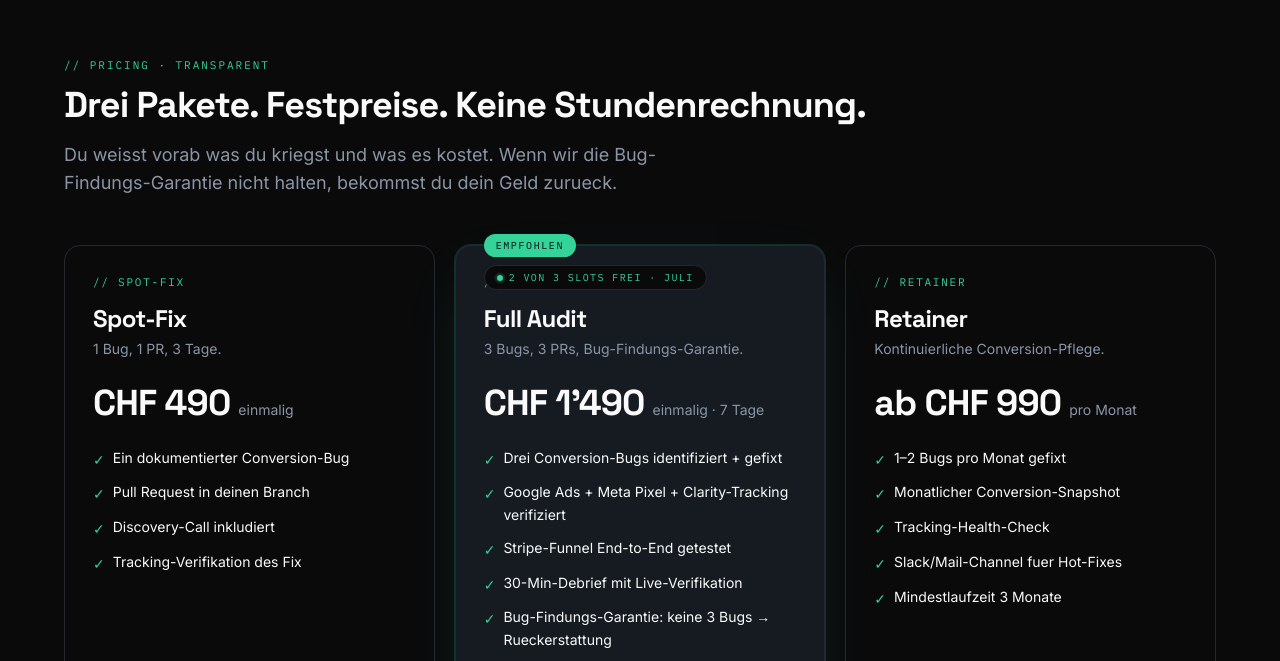
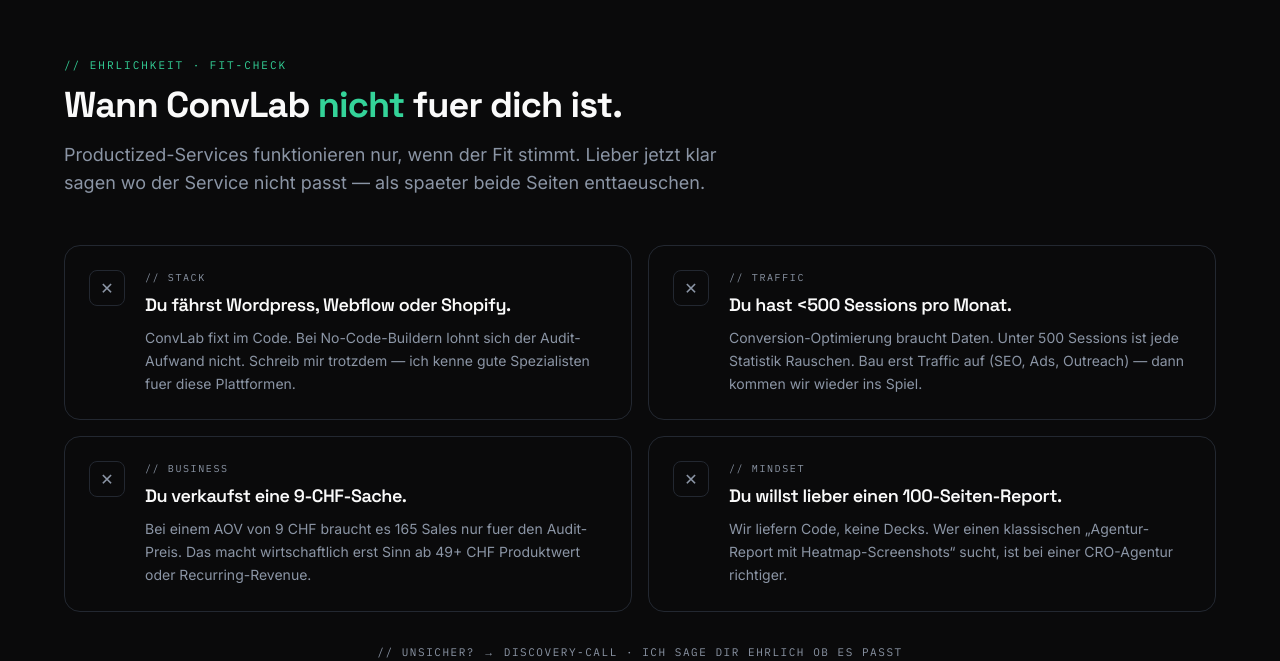
Before and after one commit to Kroco4/convlab, a Next.js app: page / in a window 1280 px wide. Shown: the part 2139-2800 px from the top of the page. Built offline with nearby package versions, Linux system fonts and the light colour scheme.

Commit message:
feat(landing): disqualify-section + about rewrite + diff-card hover-tilt

```diff
--- a/app/page.tsx
+++ b/app/page.tsx
@@ -6,6 +6,8 @@ import Hero from "@/components/sections/Hero";
 import TrustStrip from "@/components/sections/TrustStrip";
 import Process from "@/components/sections/Process";
 import Results from "@/components/sections/Results";
+import Disqualify from "@/components/sections/Disqualify";
+import About from "@/components/sections/About";
 import Pricing from "@/components/sections/Pricing";
 import FinalCTA from "@/components/sections/FinalCTA";
 
@@ -19,6 +21,8 @@ export default function Home() {
         <TrustStrip />
         <Process />
         <Results />
+        <Disqualify />
+        <About />
         <Pricing />
         <FinalCTA />
       </main>
--- a/components/CodeDiffCard.tsx
+++ b/components/CodeDiffCard.tsx
@@ -2,6 +2,10 @@
 // No JS, no syntax highlighter — just semantic markup + tailwind.
 // Each line carries a +/- marker, a colorised left border accent, and
 // monospace styling that mirrors what a developer sees in their PR view.
+//
+// Hover-Tilt: outer wrapper holds the perspective, inner card translates +
+// rotates slightly on hover. Respects prefers-reduced-motion via Tailwind’s
+// motion-safe selectors.
 
 interface DiffLine {
   type: "context" | "minus" | "plus";
@@ -32,7 +36,11 @@ function MarkerColumn({ type }: { type: DiffLine["type"] }) {
 export default function CodeDiffCard() {
   return (
     <div
-      className="relative w-full max-w-[480px] overflow-hidden rounded-2xl border border-border bg-mono-bg shadow-accent-glow"
+      className="group w-full max-w-[480px]"
+      style={{ perspective: "1200px" }}
+    >
+      <div
+        className="relative overflow-hidden rounded-2xl border border-border bg-mono-bg shadow-accent-glow transition-transform duration-500 ease-out motion-safe:group-hover:[transform:rotateY(-4deg)_rotateX(3deg)_translateY(-4px)]"
         role="img"
         aria-label="Code-Diff: Tracking-Bugfix mit Conversion-Uplift"
       >
@@ -88,5 +96,6 @@ export default function CodeDiffCard() {
           </div>
         </div>
       </div>
+    </div>
   );
 }
--- a/components/sections/About.tsx
+++ b/components/sections/About.tsx
@@ -9,42 +9,104 @@ import {
 export default function About() {
   return (
     <Section id="about" className="bg-surface/30">
-      <div className="grid gap-8 md:grid-cols-[auto,1fr] md:items-start">
-        <div className="flex h-20 w-20 flex-none items-center justify-center rounded-2xl bg-accent text-2xl font-bold text-white">
+      <div className="mx-auto max-w-content">
+        <p className="font-mono text-[11px] uppercase tracking-[0.18em] text-accent">
+          {"// wer dahinter steckt"}
+        </p>
+
+        <div className="mt-3 grid gap-10 lg:grid-cols-[auto,1fr] lg:items-start lg:gap-14">
+          {/* Avatar */}
+          <div className="flex lg:block">
+            <div
+              className="flex h-24 w-24 items-center justify-center rounded-2xl border border-accent/40 bg-background font-grotesk text-3xl font-bold tracking-tight text-accent shadow-accent-glow"
+              aria-hidden
+            >
               ES
             </div>
+          </div>
+
+          {/* Copy */}
           <div>
-          <h2 className="text-3xl font-bold tracking-tight sm:text-4xl">
-            Wer ich bin.
+            <h2 className="font-grotesk text-3xl font-bold tracking-tight sm:text-4xl">
+              Solo-Founder.{" "}
+              <span className="text-accent">Bauen statt beraten.</span>
             </h2>
-          <p className="mt-5 text-lg">
-            Eugen Schnellbach. Solo-Founder von ID Wizard (Biometrisches Passfoto
-            SaaS). Augenoptiker im Verkauf in der Schweiz. SaaS-Bauer in der
-            Nebenzeit.
+
+            <p className="mt-5 max-w-2xl text-base leading-relaxed text-muted sm:text-lg">
+              Eugen Schnellbach. ConvLab ist kein Side-Hustle einer Agentur —
+              ich baue selbst SaaS. Tagsueber Augenoptiker in der Schweiz, abends
+              Founder von{" "}
+              <a
+                href="https://id-wizard.com"
+                target="_blank"
+                rel="noopener noreferrer"
+                className="font-semibold text-foreground underline decoration-accent/40 underline-offset-4 hover:decoration-accent"
+              >
+                id-wizard.com
+              </a>{" "}
+              (biometrische Passfotos).
             </p>
-          <p className="mt-4 text-muted">
-            <span className="font-semibold text-foreground">Mein USP:</span> Ich
-            verkaufe dir keine Theorie. Ich habe das Setup an meinem eigenen
-            Produkt gebaut, verifiziert und live dokumentiert.
+
+            <div className="mt-8 grid gap-5 sm:grid-cols-3">
+              <div className="rounded-xl border border-border bg-surface/60 p-5">
+                <p className="font-mono text-[10px] uppercase tracking-[0.14em] text-muted">
+                  {"// usp"}
                 </p>
-          <p className="mt-4 text-muted">
-            Wenn ich es bei mir lösen kann (während ich tagsüber Brillen
-            verkaufe), löse ich es auch bei dir.
+                <p className="mt-2 font-grotesk text-base font-semibold text-foreground">
+                  Eigenes Produkt als Lab.
                 </p>
-          <div className="mt-6 inline-flex items-center gap-2 rounded-full border border-border bg-surface/60 px-3 py-1 text-xs font-semibold text-muted">
-            <span className="text-accent">●</span>
-            Made in Switzerland · Solo-betrieben · DSGVO-konform
+                <p className="mt-1.5 text-[13px] leading-relaxed text-muted">
+                  Jeder Audit-Schritt ist am eigenen Funnel verprobt, nicht im Vortrag.
+                </p>
               </div>
-          <div className="mt-6 flex flex-wrap gap-x-6 gap-y-2 text-sm font-semibold text-accent">
-            <a href={LINKEDIN_PROFILE_URL} target="_blank" rel="noopener noreferrer" className="hover:underline">
-              LinkedIn-Profil
+              <div className="rounded-xl border border-border bg-surface/60 p-5">
+                <p className="font-mono text-[10px] uppercase tracking-[0.14em] text-muted">
+                  {"// promise"}
+                </p>
+                <p className="mt-2 font-grotesk text-base font-semibold text-foreground">
+                  Code statt Decks.
+                </p>
+                <p className="mt-1.5 text-[13px] leading-relaxed text-muted">
+                  Du kriegst Pull-Requests, keine Powerpoint-Findings.
+                </p>
+              </div>
+              <div className="rounded-xl border border-border bg-surface/60 p-5">
+                <p className="font-mono text-[10px] uppercase tracking-[0.14em] text-muted">
+                  {"// scope"}
+                </p>
+                <p className="mt-2 font-grotesk text-base font-semibold text-foreground">
+                  Max 2 parallel.
+                </p>
+                <p className="mt-1.5 text-[13px] leading-relaxed text-muted">
+                  So bleibt der Service tief. Slots sind knapp — kein Skalierungs-Gimmick.
+                </p>
+              </div>
+            </div>
+
+            <div className="mt-8 flex flex-wrap items-center gap-x-6 gap-y-3 font-mono text-[11px] uppercase tracking-[0.14em] text-muted">
+              <a
+                href={LINKEDIN_PROFILE_URL}
+                target="_blank"
+                rel="noopener noreferrer"
+                className="text-accent hover:underline"
+              >
+                LinkedIn-Profil →
               </a>
-            <a href={LINKEDIN_POST_URL} target="_blank" rel="noopener noreferrer" className="hover:underline">
-              Building-in-Public-Story
+              <a
+                href={LINKEDIN_POST_URL}
+                target="_blank"
+                rel="noopener noreferrer"
+                className="text-accent hover:underline"
+              >
+                Building-in-Public-Story →
               </a>
-            <a href={SUPPORT_MAILTO} className="hover:underline">
+              <a
+                href={SUPPORT_MAILTO}
+                className="text-accent hover:underline normal-case tracking-normal"
+              >
                 {SUPPORT_EMAIL}
               </a>
+            </div>
           </div>
         </div>
       </div>
--- /dev/null
+++ b/components/sections/Disqualify.tsx
@@ -0,0 +1,74 @@
+import Section from "@/components/Section";
+
+const SIGNALS = [
+  {
+    tag: "STACK",
+    head: "Du fährst Wordpress, Webflow oder Shopify.",
+    sub: "ConvLab fixt im Code. Bei No-Code-Buildern lohnt sich der Audit-Aufwand nicht. Schreib mir trotzdem — ich kenne gute Spezialisten fuer diese Plattformen.",
+  },
+  {
+    tag: "TRAFFIC",
+    head: "Du hast <500 Sessions pro Monat.",
+    sub: "Conversion-Optimierung braucht Daten. Unter 500 Sessions ist jede Statistik Rauschen. Bau erst Traffic auf (SEO, Ads, Outreach) — dann kommen wir wieder ins Spiel.",
+  },
+  {
+    tag: "BUSINESS",
+    head: "Du verkaufst eine 9-CHF-Sache.",
+    sub: "Bei einem AOV von 9 CHF braucht es 165 Sales nur fuer den Audit-Preis. Das macht wirtschaftlich erst Sinn ab 49+ CHF Produktwert oder Recurring-Revenue.",
+  },
+  {
+    tag: "MINDSET",
+    head: "Du willst lieber einen 100-Seiten-Report.",
+    sub: "Wir liefern Code, keine Decks. Wer einen klassischen „Agentur-Report mit Heatmap-Screenshots“ sucht, ist bei einer CRO-Agentur richtiger.",
+  },
+];
+
+export default function Disqualify() {
+  return (
+    <Section id="disqualify">
+      <div className="mx-auto max-w-content">
+        <p className="font-mono text-[11px] uppercase tracking-[0.18em] text-accent">
+          {"// ehrlichkeit · fit-check"}
+        </p>
+        <h2 className="mt-3 font-grotesk text-3xl font-bold tracking-tight sm:text-4xl">
+          Wann ConvLab <span className="text-accent">nicht</span> fuer dich ist.
+        </h2>
+        <p className="mt-4 max-w-2xl text-base text-muted sm:text-lg">
+          Productized-Services funktionieren nur, wenn der Fit stimmt. Lieber jetzt klar
+          sagen wo der Service nicht passt — als spaeter beide Seiten enttaeuschen.
+        </p>
+
+        <div className="mt-12 grid gap-4 md:grid-cols-2">
+          {SIGNALS.map((s) => (
+            <div
+              key={s.tag}
+              className="flex gap-5 rounded-2xl border border-border bg-surface/60 p-6"
+            >
+              <div
+                className="flex h-9 w-9 flex-none items-center justify-center rounded-lg border border-border bg-background font-mono text-base text-muted"
+                aria-hidden
+              >
+                ✕
+              </div>
+              <div>
+                <p className="font-mono text-[10px] uppercase tracking-[0.16em] text-muted">
+                  {`// ${s.tag.toLowerCase()}`}
+                </p>
+                <h3 className="mt-1.5 font-grotesk text-lg font-semibold tracking-tight text-foreground">
+                  {s.head}
+                </h3>
+                <p className="mt-2 text-sm leading-relaxed text-muted">
+                  {s.sub}
+                </p>
+              </div>
+            </div>
+          ))}
+        </div>
+
+        <p className="mt-8 text-center font-mono text-[11px] uppercase tracking-[0.14em] text-muted">
+          {"// unsicher? → discovery-call · ich sage dir ehrlich ob es passt"}
+        </p>
+      </div>
+    </Section>
+  );
+}
```
Lines whose indentation alone changed are shown as unchanged.
